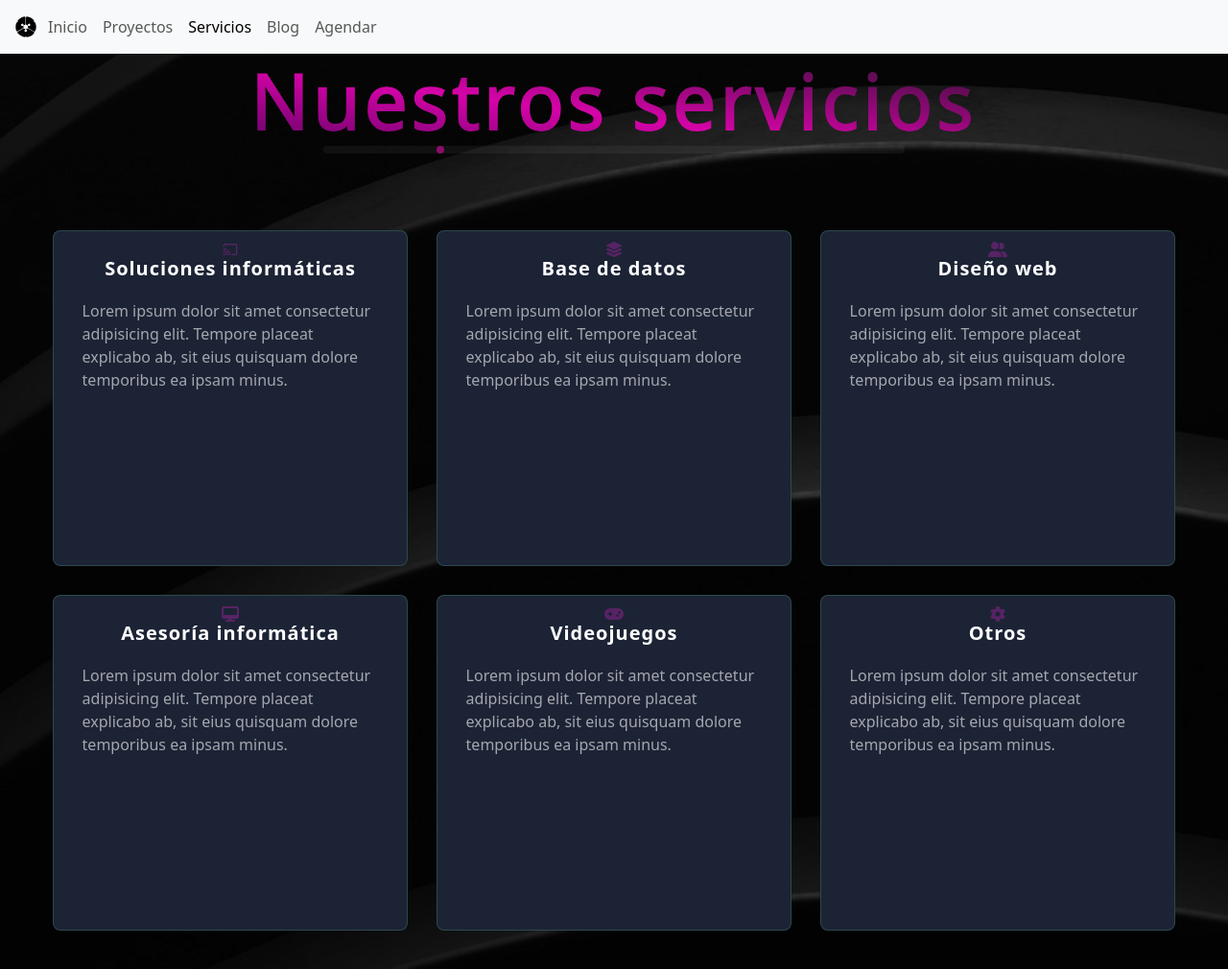
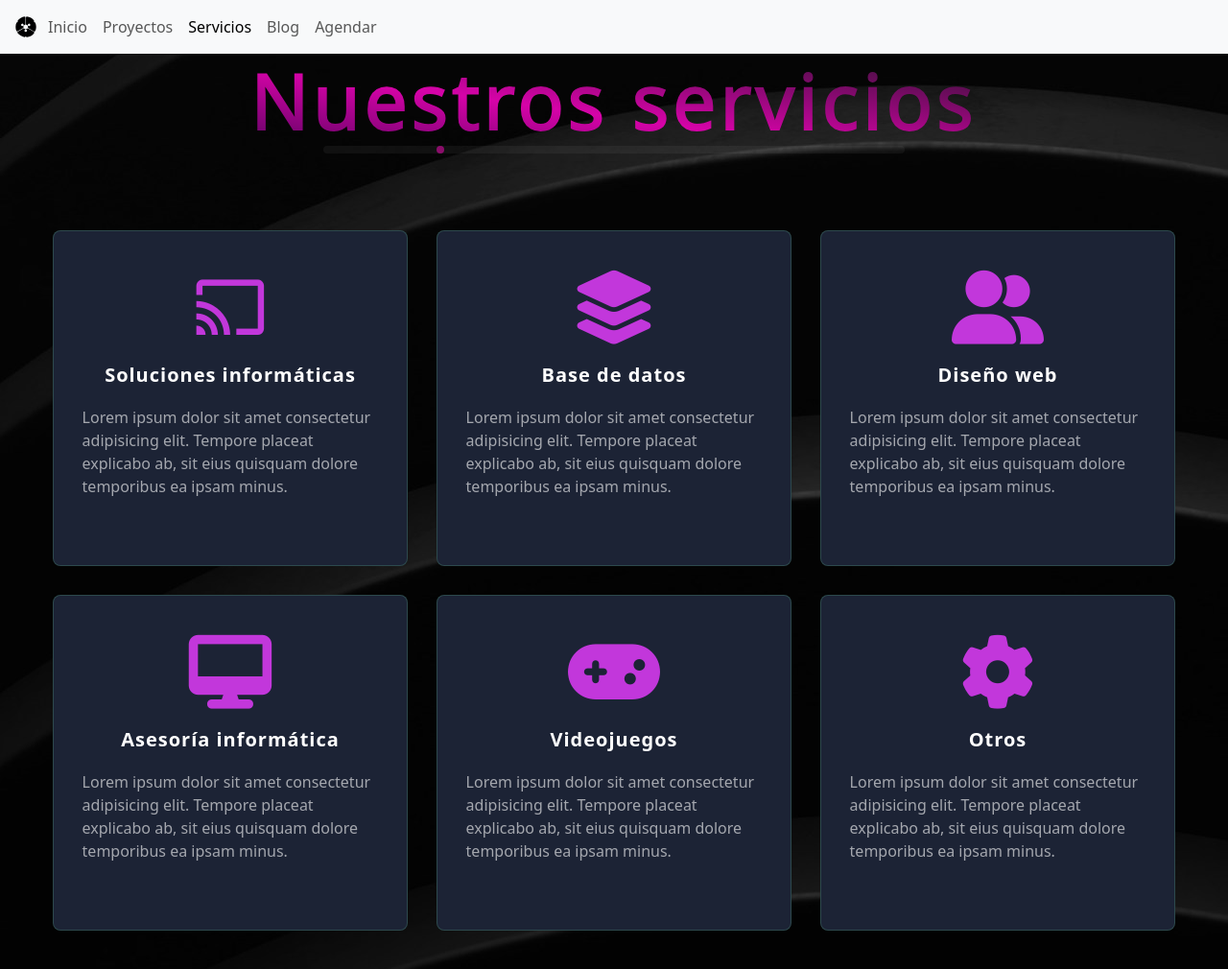
Before and after one commit to oozcode/Portafolio, a Django app: page /blog/servicios/ in a window 1280 px wide. Shown: the top 1010 px of the page at 96% size. Run offline with Django 5.2, Linux system fonts and the light colour scheme; some libraries are stand-ins or nearby versions.

Commit message:
updateao

```diff
--- a/Django/blog/templates/pages/servicios.html
+++ b/Django/blog/templates/pages/servicios.html
@@ -46,32 +46,32 @@
                     <h1 class="titulo-servicio">Nuestros servicios<span></span></h1>
                     <div class="cartas">
                         <div class="carta" data-mensaje="Servicios de soluciones informáticas">
-                            <i class="fa-brands fa-chromecast"></i>
+                            <j class="fa-brands fa-chromecast"></j>
                             <h2>Soluciones informáticas</h2>
                             <p>Lorem ipsum dolor sit amet consectetur adipisicing elit. Tempore placeat explicabo ab, sit eius quisquam dolore temporibus ea ipsam minus.</p>
                         </div>
                         <div class="carta" data-mensaje="Servicios de gestión y base de datos">
-                            <i class="fa-solid fa-layer-group"></i>
+                            <j class="fa-solid fa-layer-group"></j>
                             <h2>Base de datos</h2>
                             <p>Lorem ipsum dolor sit amet consectetur adipisicing elit. Tempore placeat explicabo ab, sit eius quisquam dolore temporibus ea ipsam minus.</p>
                         </div>
                         <div class="carta" data-mensaje="Servicios de diseño web">
-                            <i class="fa-solid fa-user-group"></i>
+                            <j class="fa-solid fa-user-group"></j>
                             <h2>Diseño web</h2>
                             <p>Lorem ipsum dolor sit amet consectetur adipisicing elit. Tempore placeat explicabo ab, sit eius quisquam dolore temporibus ea ipsam minus.</p>
                         </div>
                         <div class="carta" data-mensaje="Asesorías para empresas y particulares">
-                            <i class="fa-solid fa-desktop"></i>
+                            <j class="fa-solid fa-desktop"></j>
                             <h2>Asesoría informática</h2>
                             <p>Lorem ipsum dolor sit amet consectetur adipisicing elit. Tempore placeat explicabo ab, sit eius quisquam dolore temporibus ea ipsam minus.</p>
                         </div>
                         <div class="carta" data-mensaje="Creación y desarrollo de videojuegos">
-                            <i class="fa-solid fa-gamepad"></i>
+                            <j class="fa-solid fa-gamepad"></j>
                             <h2>Videojuegos</h2>
                             <p>Lorem ipsum dolor sit amet consectetur adipisicing elit. Tempore placeat explicabo ab, sit eius quisquam dolore temporibus ea ipsam minus.</p>
                         </div>
                         <div class="carta" data-mensaje="Otros">
-                            <i class="fa-solid fa-gear"></i>
+                            <j class="fa-solid fa-gear"></j>
                             <h2>Otros</h2>
                             <p>Lorem ipsum dolor sit amet consectetur adipisicing elit. Tempore placeat explicabo ab, sit eius quisquam dolore temporibus ea ipsam minus.</p>
                         </div>
```
